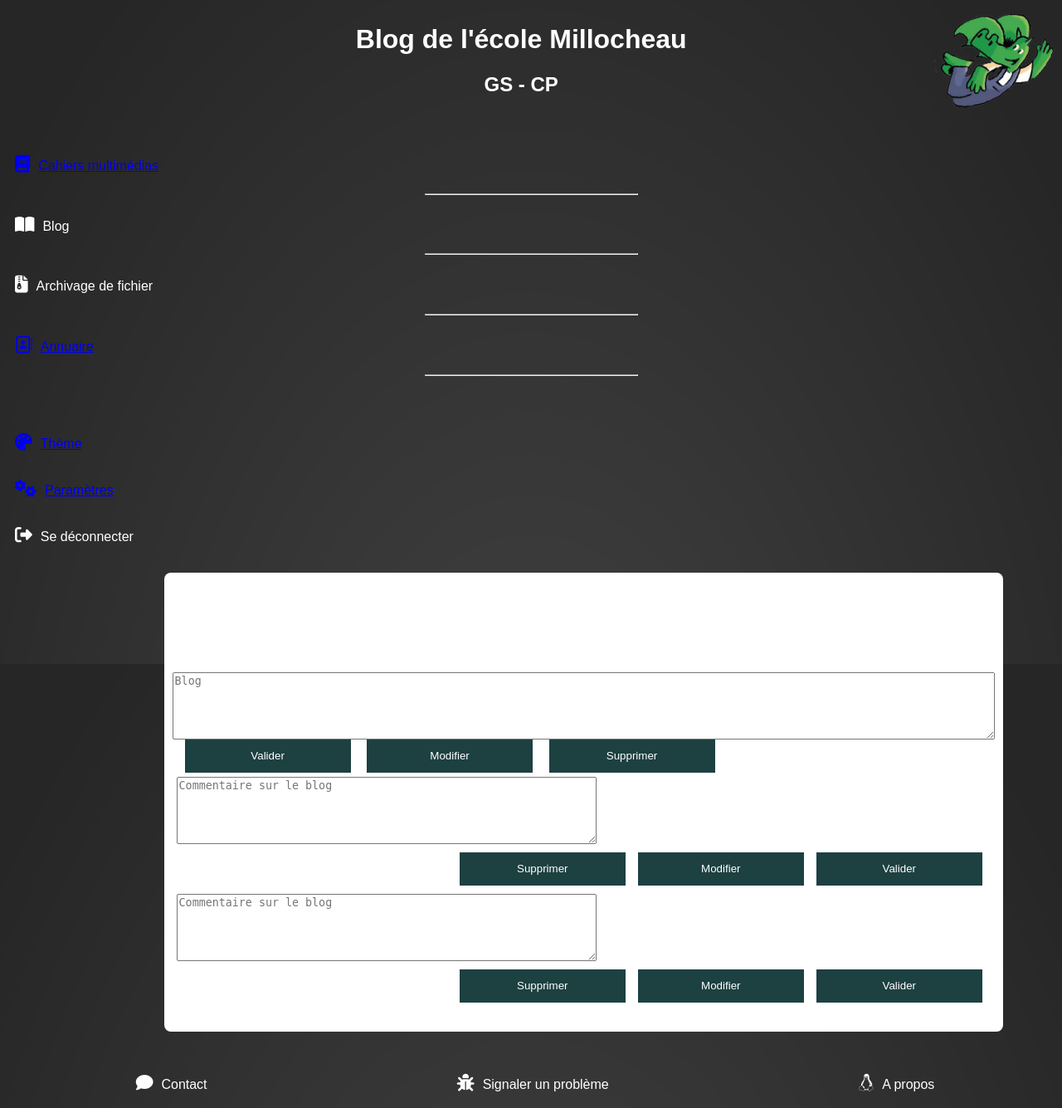
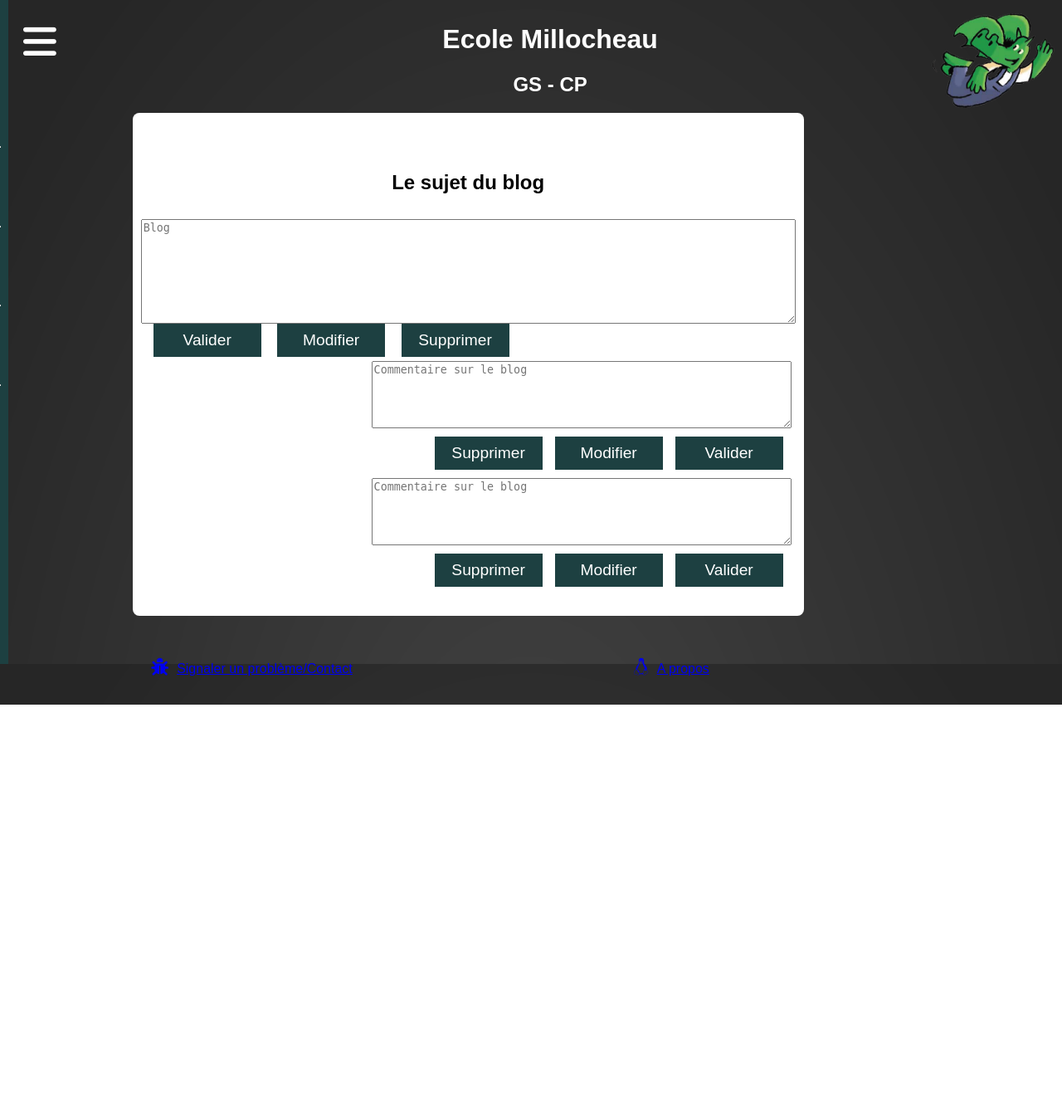
Before and after one commit to MatteoLanglois/ProjetWebL1, a PHP site: page /Publications/Blog/media/blog1.html in a window 1280 px wide. Shown: the whole page at 83% size. After the commit the page ends 849 px from the top, so only its background shows below. Run offline with PHP 8.4, Linux system fonts and the light colour scheme; some libraries are stand-ins or nearby versions.

Commit message:
add some icon, made the blog page

```diff
--- a/Maquette/Publications/Blog/media/Blog1.html
+++ b/Maquette/Publications/Blog/media/Blog1.html
@@ -2,46 +2,51 @@
 <html lang="fr" dir="ltr">
   <head>
     <meta charset="utf-8">
-    <title>Blogs</title>
+    <title>ENT Millocheau</title>
     <link rel="stylesheet" href="../../../style.css">
     <link rel="stylesheet" href="../styleB.css">
-    <link rel="icon" type="image/png" href="data/taoki.png">
+    <link rel="icon" type="image/png" href="../../../data/taoki.png">
     <script src="https://kit.fontawesome.com/f0c5800638.js" crossorigin="anonymous"></script>
+    <script src="../../../main.js"></script>
   </head>
-  <body>
+<body onload="move_menu_burger();">
+
+  <div class="site_container">
+    <nav class="burger" id="menu_burger">
+      <ul class="menuListe">
+        <li><a class="menu_cross" id="burger_cross" href="Blog1.html"><i class="fas fa-times icone"></i></a></li>
+        <li><a class="menu_link" href="../../cmultimedia/index.html"><i class="fas fa-book icone"></i><div class="texteBurger">Cahiers multimédias</div></a></li>
+        <li><hr class="hrBurger"></li>
+        <li><a class="menu_link" href="../index.html"><i class="fas fa-book-open icone"></i><div class="texteBurger">Blog</div></a></li>
+        <li><hr class="hrBurger"></li>
+        <li><a href="../../files/index.html" class="menu_link"><i class="fas fa-file-archive icone"></i><div class="texteBurger">Archivage de fichier</div></a></li>
+        <li><hr class="hrBurger"></li>
+        <li><a class="menu_link" href="../../../Annuaire/index.html"><i class="far fa-address-book icone"></i><div class="texteBurger">Annuaire</div></a></li>
+        <li><hr class="hrBurger"></li>
+      </ul>
+      <ul class="menuAutre">
+        <li><a class="menu_link" href="../../../settings/theme.html"><i class="fas fa-palette icone"></i><div class="texteBurger">Thème</div></a></li>
+        <li><a class="menu_link" href="../../../settings/parametres.html"><i class="fas fa-cogs icone"></i><div class="texteBurger">Paramètres</div></a></li>
+        <li><i class="fas fa-sign-out-alt icone"></i><div class="texteBurger">Se déconnecter</div></li>
+      </ul>
+    </nav>
+    <div class="site_pusher">
       <header>
+        <span class="burger_icon" id="burger_button"><i class="fas fa-bars icone"></i></span>
         <div class="Title">
-        <h1>Blog de l'école Millocheau</h1>
+          <h1>Ecole Millocheau</h1>
           <h2>GS - CP</h2>
         </div>
-      <img src="data/taoki.png" alt="Image du dragon Taoki" class="taoki">
+        <img src="../../../data/taoki.png" alt="Image du dragon Taoki" class="taoki">
       </header>
 
-    <div class="Body">
-
-      <nav>
-        <ul>
-          <li><a href="publications/cmultimedia/index.html"><i class="fas fa-book icone"></i>Cahiers multimédias</a></li>
-          <li><hr></li>
-          <li><i class="fas fa-book-open icone"></i><span>Blog</span></li>
-          <li><hr></li>
-          <li><i class="fas fa-file-archive icone"></i>Archivage de fichier</li>
-          <li><hr></li>
-          <li><a href="Annuaire/index.html"><i class="far fa-address-book icone"></i>Annuaire</a></li>
-          <li><hr></li>
-        </ul>
-        <ul>
-          <li><a href="/settings/theme.html"><i class="fas fa-palette icone"></i>Thème</a></li>
-          <li><a href="settings/parametres.html"><i class="fas fa-cogs icone"></i>Paramètres</a></li>
-          <li><i class="fas fa-sign-out-alt icone"></i>Se déconnecter</li>
-        </ul>
-      </nav>
-
+      <div class="contenu">
+        <div class="site">
           <div class="Center">
             <div class="texte">
-          <h3>Le sujet du blog</h3>
+              <h2>Le sujet du blog</h2>
               <div class="Blog">
-            <textarea name="un_texte" rows="5" cols="80" placeholder="Blog" maxlength="400"></textarea>
+                <textarea name="un_texte" rows="8" cols="80" placeholder="Blog" maxlength="400"></textarea>
                 <div class="bouton-sujet">
                   <input type="button" name="bouton_texte_1" value="Valider">
                   <input type="button" name="bouton_texte_2" value="Modifier">
@@ -49,7 +54,9 @@
                 </div>
                 <div class="Comm">
                   <div class="ComDiv">
+                    <div class="textareaC">
                       <textarea class="Commentaire" name="un_texte_2" rows="5" cols="80" placeholder="Commentaire sur le blog" maxlength="400"></textarea>
+                    </div>
                     <div class="Bouton-com">
                       <input type="button" name="bouton_commentaire_1" value="Supprimer">
                       <input type="button" name="bouton_commentaire_2" value="Modifier">
@@ -57,7 +64,9 @@
                     </div>
                   </div>
                   <div class="ComDiv">
-                <textarea class="Commentaire" name="un_texte_3" rows="5" cols="80" placeholder="Commentaire sur le blog" maxlength="400"></textarea>
+                    <div class="textareaC">
+                      <textarea class="Commentaire" name="un_texte_2" rows="5" cols="80" placeholder="Commentaire sur le blog" maxlength="400"></textarea>
+                    </div>
                     <div class="Bouton-com">
                       <input type="button" name="bouton_commentaire_1" value="Supprimer">
                       <input type="button" name="bouton_commentaire_2" value="Modifier">
@@ -68,16 +77,18 @@
               </div>
 
             </div>
-      </div>
+
           </div>
 
           <footer>
             <ul>
-        <li><i class="fas fa-comment icone"></i>Contact</li>
-        <li><i class="fas fa-bug icone"></i>Signaler un problème</li>
-        <li><i class="fab fa-linux icone"></i>A propos</li>
+              <li><a href="../../../Contact/contact_bugreport.html"><i class="fas fa-bug icone"></i>Signaler un problème/Contact</a></li>
+              <li><a href="../../../credits.html"><i class="fab fa-linux icone"></i>A propos</a></li>
             </ul>
           </footer>
-
+        </div>
+    </div>
+    </div>
+  </div>
 </body>
 </html>
--- a/Maquette/Publications/Blog/styleB.css
+++ b/Maquette/Publications/Blog/styleB.css
@@ -80,3 +80,11 @@
   justify-content: flex-end;
   margin: 10px;
 }
+
+.site {
+  width: 80%;
+}
+ input[type=button] {
+   width: 130px;
+   font-size: 1.2em;
+ }
```
Also changed, not shown: Maquette/Publications/Blog/index.html (+4 -4 lines), Maquette/Publications/Blog/media/Blog2.html (+44 -33 lines), Maquette/Publications/Blog/media/Blog3.html (+44 -33 lines). Lines whose indentation alone changed are shown as unchanged.
